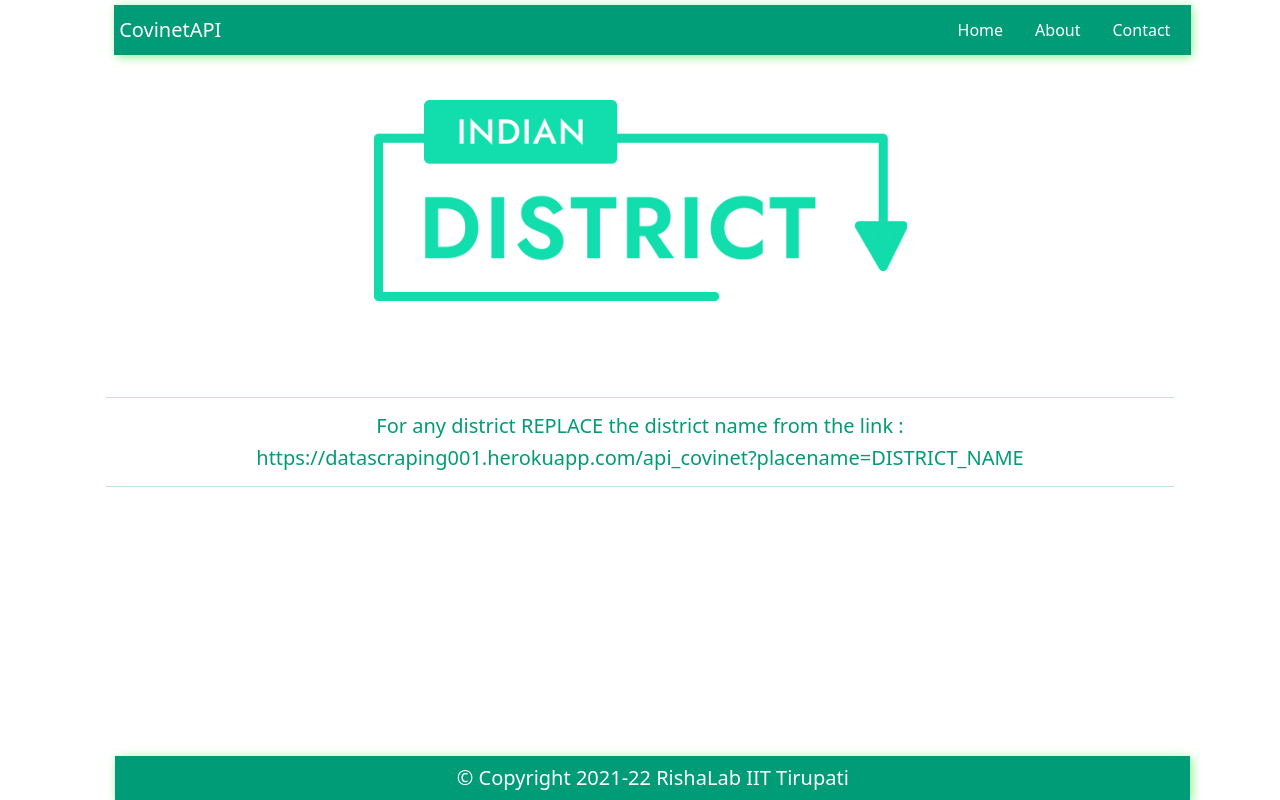
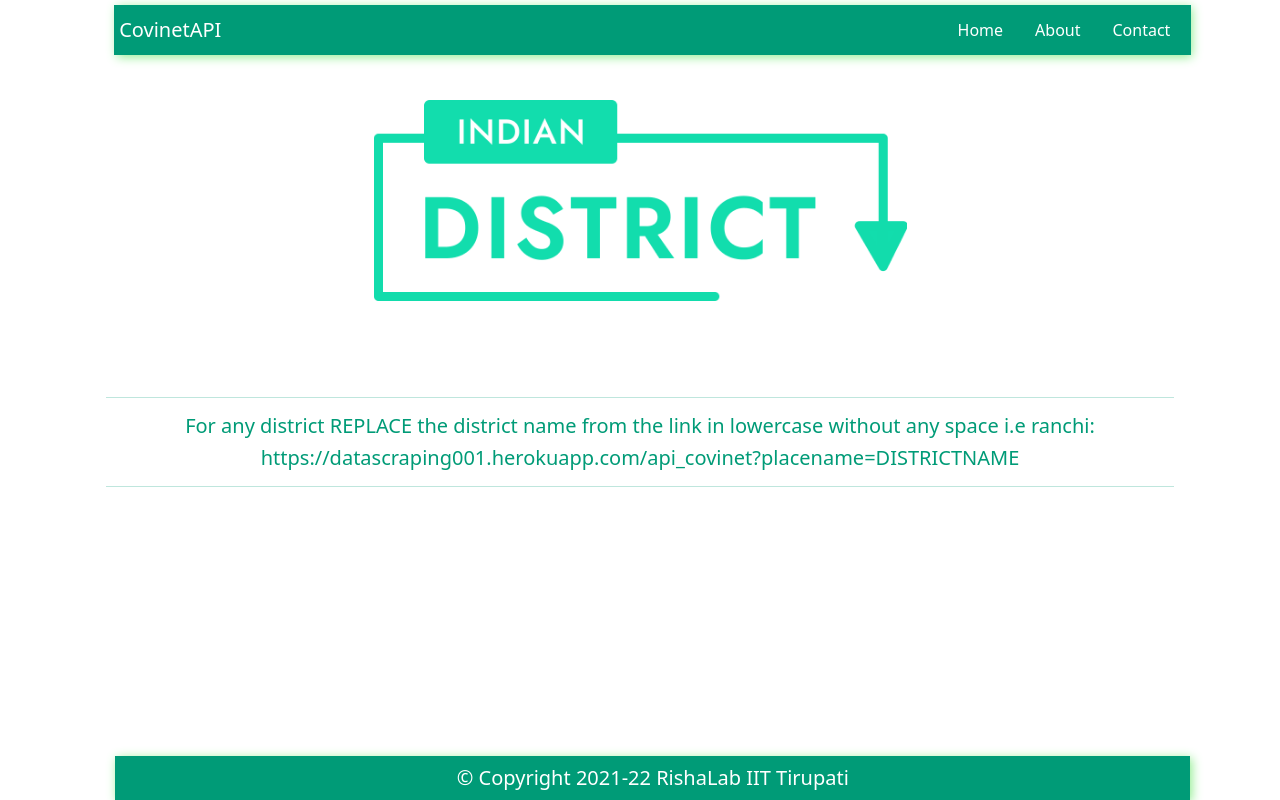
Before and after one commit to amar567/api_healthcare, a React (Create React App) app: page /district in a window 1280 px wide. Built offline with nearby package versions, Linux system fonts and the light colour scheme; the HTML template or start-up script is replaced by a standard one.

Commit message:
link updated

```diff
--- a/src/District/district.js
+++ b/src/District/district.js
@@ -22,10 +22,11 @@ class District extends Component {
             >
               <hr></hr>
               <h5>
-                For any district REPLACE the district name from the link :
+                For any district REPLACE the district name from the link in
+                lowercase without any space i.e ranchi:
               </h5>
               <h5>
-                https://datascraping001.herokuapp.com/api_covinet?placename=DISTRICT_NAME
+                https://datascraping001.herokuapp.com/api_covinet?placename=DISTRICTNAME
               </h5>
               <hr></hr>
             </div>
--- a/src/State/state.js
+++ b/src/State/state.js
@@ -19,7 +19,10 @@ class State extends Component {
             </div>
             <div style={{ textAlign: "center", color: "#009b77" }}>
               <hr></hr>
-              <h5>For any state REPLACE the state name from the link :</h5>
+              <h5>
+                For any state REPLACE the state name from the link lowercase
+                without any space i.e rajasthan:
+              </h5>
               <h5>
                 https://datascraping001.herokuapp.com/api_covinet?placename=STATE_NAME
               </h5>
```
